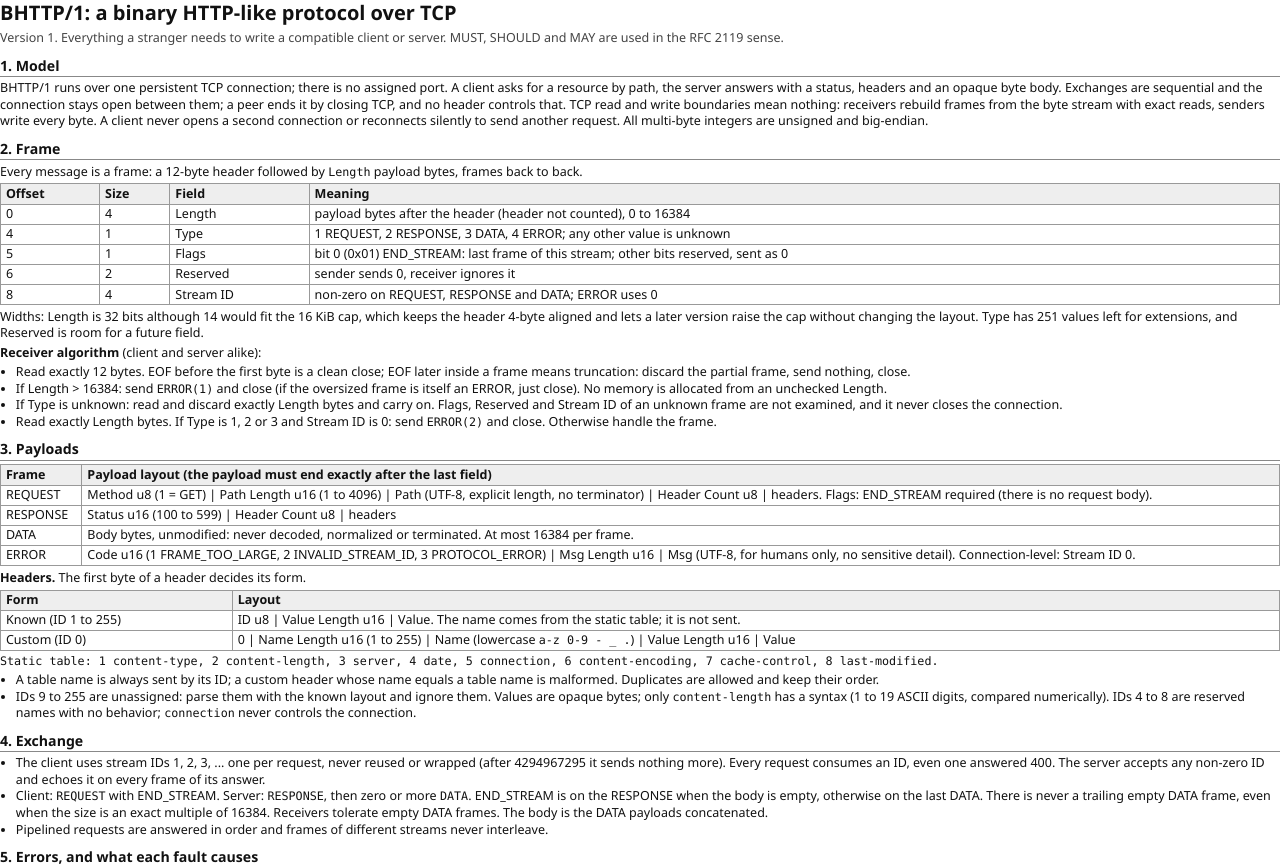
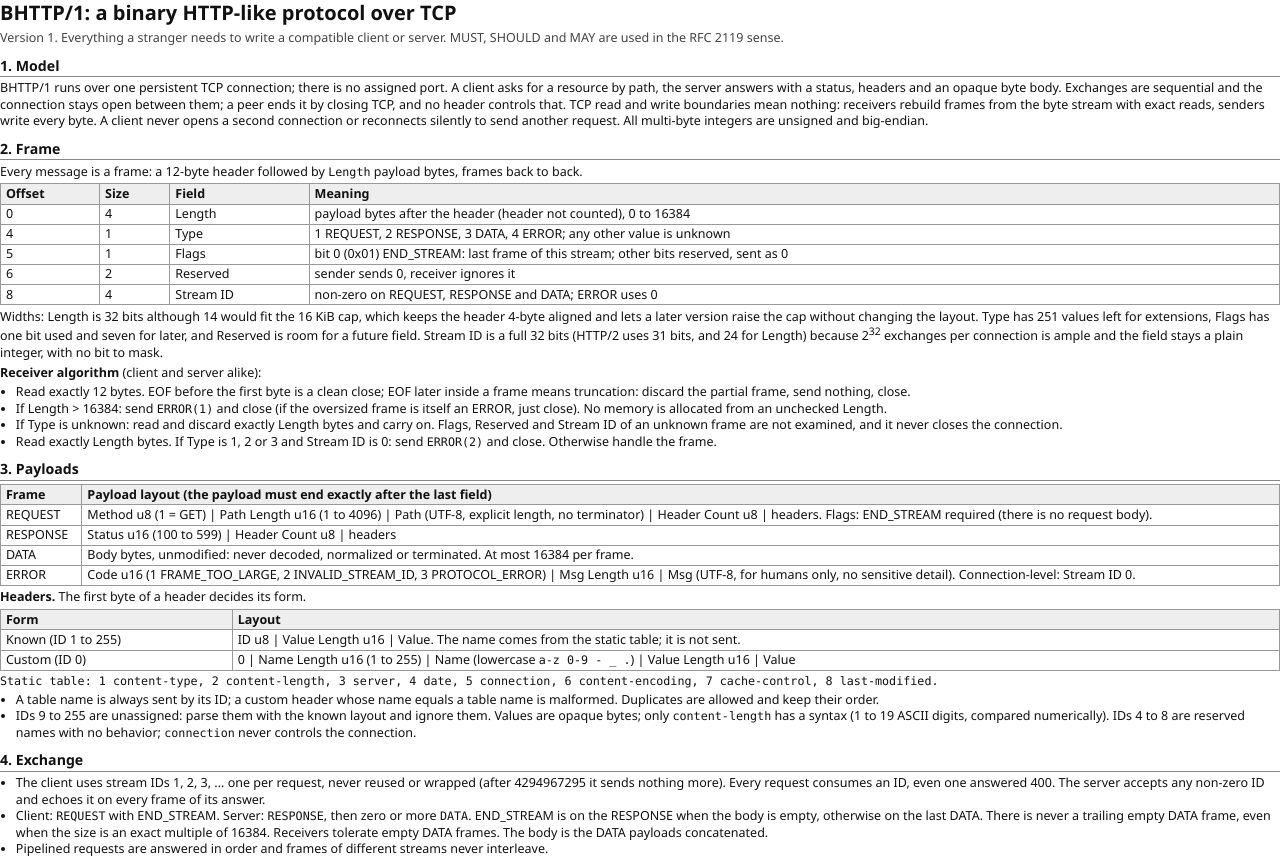
Before and after one commit to Ujjwaljain16/BHTTP-1-HTTP-in-Binary, a plain HTML site: page protocol/bhttp1-spec.html in a window 1280 px wide. Shown: the top 864 px of the page. Drawn offline with Linux system fonts and the light colour scheme.

Commit message:
Defend the Flags and Stream ID widths in the two-page spec

```diff
--- a/protocol/bhttp1-spec.html
+++ b/protocol/bhttp1-spec.html
@@ -40,7 +40,7 @@
 <tr><td>6</td><td>2</td><td>Reserved</td><td>sender sends 0, receiver ignores it</td></tr>
 <tr><td>8</td><td>4</td><td>Stream ID</td><td>non-zero on REQUEST, RESPONSE and DATA; ERROR uses 0</td></tr>
 </table>
-<p>Widths: Length is 32 bits although 14 would fit the 16 KiB cap, which keeps the header 4-byte aligned and lets a later version raise the cap without changing the layout. Type has 251 values left for extensions, and Reserved is room for a future field.</p>
+<p>Widths: Length is 32 bits although 14 would fit the 16 KiB cap, which keeps the header 4-byte aligned and lets a later version raise the cap without changing the layout. Type has 251 values left for extensions, Flags has one bit used and seven for later, and Reserved is room for a future field. Stream ID is a full 32 bits (HTTP/2 uses 31 bits, and 24 for Length) because 2<sup>32</sup> exchanges per connection is ample and the field stays a plain integer, with no bit to mask.</p>
 
 <p><b>Receiver algorithm</b> (client and server alike):</p>
 <ul>
```
Also changed, not shown: 1 other file.
